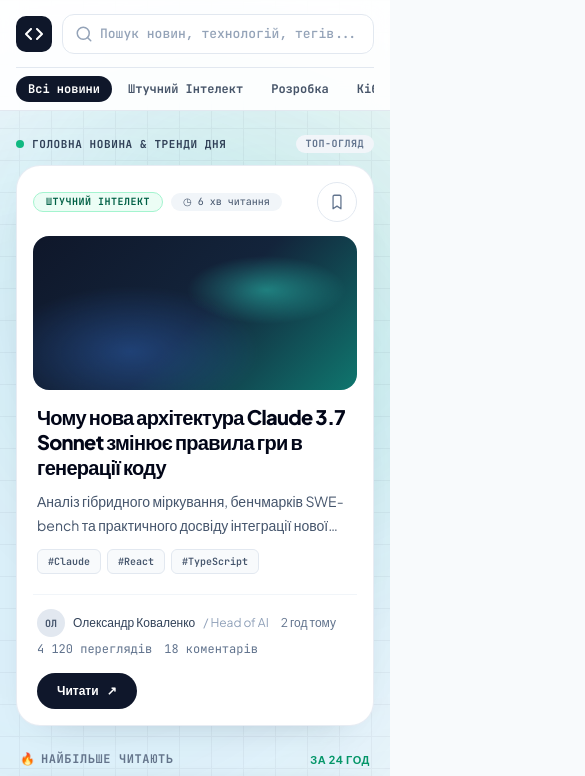
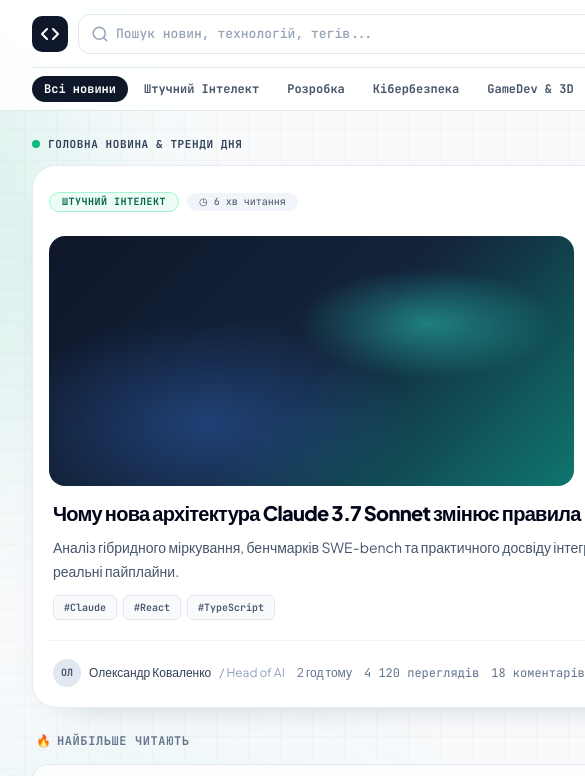
Before and after one commit to Folldix/ByteNews, a Next.js app in the folder frontend/: page / in a window 390 px wide. Shown: the top 776 px of the page, 585 px wide, since content can reach past the window. Built offline with nearby package versions, Linux system fonts and the light colour scheme; no server answers.

Commit message:
fix: виправлено масштабування сторінки, закріплено ширину 1296px та оновлено фонову сітку

```diff
--- a/frontend/app/articles/[slug]/page.tsx
+++ b/frontend/app/articles/[slug]/page.tsx
@@ -130,7 +130,7 @@ export default function ArticlePage() {
       <Header />
       <AuthModal />
       <BookmarksDrawer />
-      <main className="mx-auto w-full max-w-[1296px] flex-1 px-4 py-7 sm:px-6 sm:py-10">
+      <main className="mx-auto w-full max-w-[1296px] flex-1 px-4 py-7 sm:py-10">
         <a href="/" className="inline-flex items-center gap-2 text-xs font-semibold text-slate-500 hover:text-emerald-800"><ArrowLeft className="size-4"/>До стрічки</a>
         {loading ? <div className="mt-8 h-[70vh] animate-pulse rounded-3xl bg-slate-200"/> : error && !article ? <div role="alert" className="mt-8 rounded-2xl border border-rose-200 bg-rose-50 p-8 text-center text-rose-800">{error}</div> : article && <>
           <div className="mt-5 grid grid-cols-1 lg:grid-cols-12 items-start gap-6">
--- a/frontend/app/globals.css
+++ b/frontend/app/globals.css
@@ -11,7 +11,6 @@
     font-family: var(--font-sans);
     background-color: #f8fafc;
     color: #0f172a;
-    overflow-x: hidden;
   }
 
   code, pre, .font-mono {
--- a/frontend/app/layout.tsx
+++ b/frontend/app/layout.tsx
@@ -5,6 +5,7 @@ import { AuthProvider } from "../context/AuthContext";
 import { BookmarksProvider } from "../context/BookmarksContext";
 import { FeedProvider } from "../context/FeedContext";
 import { Background } from "../components/Background";
+import { GridOverlay } from "../components/layout/GridOverlay";
 
 const plusJakartaSans = Plus_Jakarta_Sans({
   subsets: ["latin", "latin-ext"],
@@ -42,9 +43,16 @@ export default function RootLayout({
       lang="uk"
       className={`${plusJakartaSans.variable} ${jetbrainsMono.variable} ${inter.variable}`}
     >
-      <body className="font-sans bg-[#f8fafc] text-[#0f172a] antialiased min-h-screen flex flex-col relative selection:bg-[#059669]/10 selection:text-[#059669]">
+      <body className="font-sans bg-[#f8fafc] text-[#0f172a] antialiased min-h-screen min-w-[1328px] flex flex-col relative selection:bg-[#059669]/10 selection:text-[#059669]">
         <Background />
-        <AuthProvider><FeedProvider><BookmarksProvider>{children}</BookmarksProvider></FeedProvider></AuthProvider>
+        <AuthProvider>
+          <FeedProvider>
+            <BookmarksProvider>
+              {children}
+              <GridOverlay />
+            </BookmarksProvider>
+          </FeedProvider>
+        </AuthProvider>
       </body>
     </html>
   );
--- a/frontend/app/page.tsx
+++ b/frontend/app/page.tsx
@@ -6,8 +6,6 @@ import { Footer } from "../components/Footer";
 import { AuthModal } from "../components/auth/AuthModal";
 import { UserProfileView } from "../components/profile/UserProfileView";
 import { useAuth } from "../context/AuthContext";
-import { Bookmark, LayoutGrid, UserRound } from "lucide-react";
-import { useBookmarks } from "../context/BookmarksContext";
 import { BookmarksDrawer } from "../components/community/BookmarksDrawer";
 
 export default function HomePage() {
@@ -15,15 +13,14 @@ export default function HomePage() {
 }
 
 function HomeShell() {
-  const { activeView, setActiveView } = useAuth();
-  const { openDrawer } = useBookmarks();
+  const { activeView } = useAuth();
 
   return (
-    <div className="flex min-h-screen flex-col pb-16 md:pb-0">
+    <div className="flex min-h-screen flex-col">
       <Header />
       <AuthModal />
       {activeView !== "feed" ? (
-        <main className="mx-auto w-full max-w-[1296px] flex-1 px-4 py-8">
+        <main className="mx-auto w-[1296px] flex-1 py-8">
           <UserProfileView initialTab={activeView === "bookmarks" ? "bookmarks" : "articles"} />
         </main>
       ) : (
@@ -33,17 +30,6 @@ function HomeShell() {
       )}
       <Footer />
       <BookmarksDrawer />
-      <nav aria-label="Мобільна навігація" className="fixed inset-x-0 bottom-0 z-40 grid grid-cols-3 border-t border-slate-200 bg-white/95 px-3 pb-[max(env(safe-area-inset-bottom),8px)] pt-2 shadow-[0_-8px_30px_-24px_rgba(15,23,42,.35)] backdrop-blur md:hidden">
-        {[
-          { id: "feed" as const, label: "Стрічка", Icon: LayoutGrid },
-          { id: "bookmarks" as const, label: "Закладки", Icon: Bookmark },
-          { id: "profile" as const, label: "Профіль", Icon: UserRound },
-        ].map(({ id, label, Icon }) => (
-          <button key={id} type="button" aria-current={activeView === id ? "page" : undefined} onClick={() => id === "bookmarks" ? openDrawer() : setActiveView(id)} className={`flex min-h-11 flex-col items-center justify-center gap-1 text-[10px] font-semibold ${activeView === id ? "text-emerald-700" : "text-slate-500"}`}>
-            <Icon aria-hidden="true" className="size-[18px]" />{label}
-          </button>
-        ))}
-      </nav>
     </div>
   );
 }
--- a/frontend/components/Background.tsx
+++ b/frontend/components/Background.tsx
@@ -3,42 +3,51 @@ import React from "react";
 export function Background() {
   return (
     <div
-      className="fixed inset-0 pointer-events-none -z-10 overflow-hidden"
+      className="absolute inset-0 pointer-events-none -z-10 overflow-hidden"
       aria-hidden="true"
     >
       {/* 1. Базовий холст */}
       <div className="absolute inset-0 bg-[#f8fafc]" />
 
-      {/* 2. Атмосферне сяйво (Ambient Glow) */}
-      <div className="absolute top-0 left-1/2 -translate-x-1/2 w-full max-w-[1920px] h-[1800px] overflow-hidden opacity-80 pointer-events-none">
+      {/* 2. Атмосферне сяйво (Ambient Glow) відносно центру сторінки 1296px */}
+      <div className="absolute top-0 left-1/2 -translate-x-1/2 w-[1296px] h-full pointer-events-none">
         {/* Верхня ліва сфера (Emerald #10B981) */}
         <div
-          className="absolute top-[40px] left-[20px] w-[500px] h-[500px] rounded-full bg-[#10b981] opacity-[0.14] blur-[90px] transform-gpu"
+          className="absolute top-[-10px] left-[-435px] w-[500px] h-[500px] rounded-full bg-[#10b981] opacity-[0.14] blur-[90px] transform-gpu"
         />
 
         {/* Верхня права сфера (Sky Blue #0EA5E9) */}
         <div
-          className="absolute top-[80px] -right-[120px] w-[856px] h-[856px] rounded-full bg-[#0ea5e9] opacity-[0.15] blur-[110px] transform-gpu"
+          className="absolute top-[60px] left-[1211px] w-[856px] h-[856px] rounded-full bg-[#0ea5e9] opacity-[0.15] blur-[110px] transform-gpu"
         />
 
         {/* Нижня ліва сфера (Teal #14B8A6) */}
         <div
-          className="absolute top-[850px] left-[80px] w-[762px] h-[762px] rounded-full bg-[#14b8a6] opacity-[0.10] blur-[100px] transform-gpu"
+          className="absolute top-[797px] left-[-273px] w-[762px] h-[762px] rounded-full bg-[#14b8a6] opacity-[0.10] blur-[100px] transform-gpu"
         />
       </div>
 
-      {/* 3. Фірмова інженерна сітка ByteNews (крок 32px, колір #0F172A, opacity 0.04) */}
-      <div
-        className="absolute inset-0 opacity-[0.04]"
-        style={{
-          backgroundImage: `
-            linear-gradient(to right, #0F172A 1px, transparent 1px),
-            linear-gradient(to bottom, #0F172A 1px, transparent 1px)
-          `,
-          backgroundSize: "32px 32px",
-          backgroundPosition: "center top",
-        }}
-      />
+      {/* 3. Фірмова інженерна сітка 32x32px через векторний SVG pattern */}
+      <svg className="absolute inset-0 w-full h-full opacity-[0.04]">
+        <defs>
+          <pattern
+            id="bytenews-grid"
+            width="32"
+            height="32"
+            patternUnits="userSpaceOnUse"
+            x="50%"
+            y="0"
+          >
+            <path
+              d="M 32 0 L 0 0 0 32"
+              fill="none"
+              stroke="#0F172A"
+              strokeWidth="1"
+            />
+          </pattern>
+        </defs>
+        <rect width="100%" height="100%" fill="url(#bytenews-grid)" />
+      </svg>
     </div>
   );
 }
--- /dev/null
+++ b/frontend/components/layout/GridOverlay.tsx
@@ -0,0 +1,72 @@
+"use client";
+
+import { useEffect, useState } from "react";
+
+export function GridOverlay() {
+  const [visible, setVisible] = useState(false);
+
+  useEffect(() => {
+    const handleKeyDown = (e: KeyboardEvent) => {
+      // Перемикання комбінацією Shift + G
+      if (e.shiftKey && (e.key === "G" || e.key === "g")) {
+        const tag = (e.target as HTMLElement)?.tagName?.toLowerCase();
+        if (tag === "input" || tag === "textarea" || (e.target as HTMLElement)?.isContentEditable) {
+          return;
+        }
+        e.preventDefault();
+        setVisible((prev) => !prev);
+      }
+    };
+    window.addEventListener("keydown", handleKeyDown);
+    return () => window.removeEventListener("keydown", handleKeyDown);
+  }, []);
+
+  return (
+    <>
+      {/* Плаваюча кнопка перемикання сітки */}
+      <div className="fixed bottom-4 right-4 z-50">
+        <button
+          type="button"
+          onClick={() => setVisible((prev) => !prev)}
+          className={`inline-flex items-center gap-2 rounded-full px-3.5 py-2 font-mono text-xs font-semibold shadow-lg transition-all cursor-pointer backdrop-blur-md ${
+            visible
+              ? "bg-rose-600 text-white shadow-rose-500/25 ring-2 ring-rose-400"
+              : "bg-white/95 text-slate-700 hover:bg-white hover:text-slate-900 border border-slate-200 shadow-slate-900/10"
+          }`}
+          title="Гаряча клавіша: Shift + G"
+          aria-label="Перемкнути видимість 12-колонкової сітки"
+        >
+          <span>📐</span>
+          <span>Сітка 12 col</span>
+          <span
+            className={`text-[10px] px-1.5 py-0.5 rounded ${
+              visible ? "bg-rose-700/80 text-white" : "bg-slate-100 text-slate-500"
+            }`}
+          >
+            Shift+G
+          </span>
+        </button>
+      </div>
+
+      {/* Напівпрозорий оверлей 12 колонок */}
+      {visible && (
+        <div className="fixed inset-0 z-40 pointer-events-none overflow-hidden">
+          <div className="w-[1296px] mx-auto h-full">
+            <div className="grid grid-cols-12 gap-6 h-full">
+              {Array.from({ length: 12 }).map((_, index) => (
+                <div
+                  key={index}
+                  className="bg-rose-500/10 border-x border-rose-500/25 h-full flex justify-center pt-20"
+                >
+                  <span className="font-mono text-[10px] font-bold text-rose-600/70 bg-white/90 rounded px-1.5 py-0.5 h-fit shadow-xs border border-rose-200">
+                    {index + 1}
+                  </span>
+                </div>
+              ))}
+            </div>
+          </div>
+        </div>
+      )}
+    </>
+  );
+}
```
